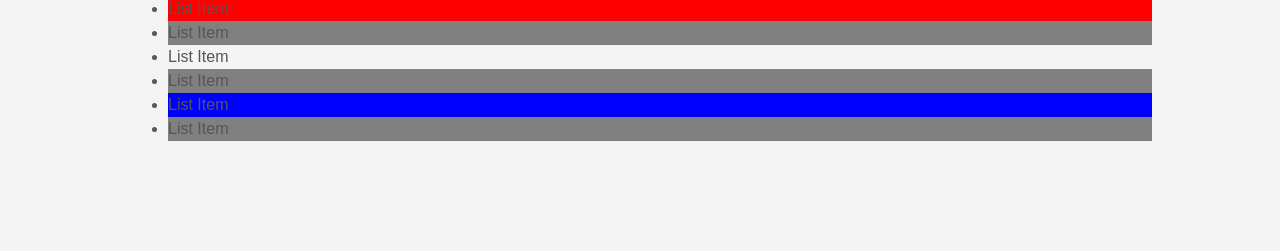
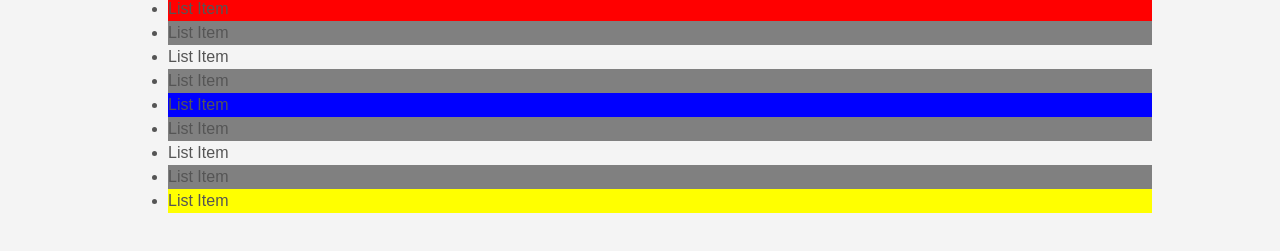
Before and after one commit to AntonioAscue/CodingPrep, a plain HTML site: page CSS-exercises/Basics1/csscheatsheet/index.html in a window 1280 px wide. Shown: the part 1782-2033 px from the top of the page. Drawn offline with Linux system fonts and the light colour scheme.

```diff
--- a/CSS-exercises/Basics1/index.html
+++ b/CSS-exercises/Basics1/csscheatsheet/index.html
@@ -123,6 +123,9 @@
       <li>List Item</li>
       <li>List Item</li>
       <li>List Item</li>
+      <li>List Item</li>
+      <li>List Item</li>
+      <li>List Item</li>
     </ul>
   </div>
 
```
Also changed, not shown: CSS-exercises/Basics1/csscheatsheet/css/style.css (renamed from CSS-exercises/Basics1/css/style.css), CSS-exercises/Basics1/csscheatsheet/images/check.png (renamed from CSS-exercises/Basics1/images/check.png), 1 other file.
